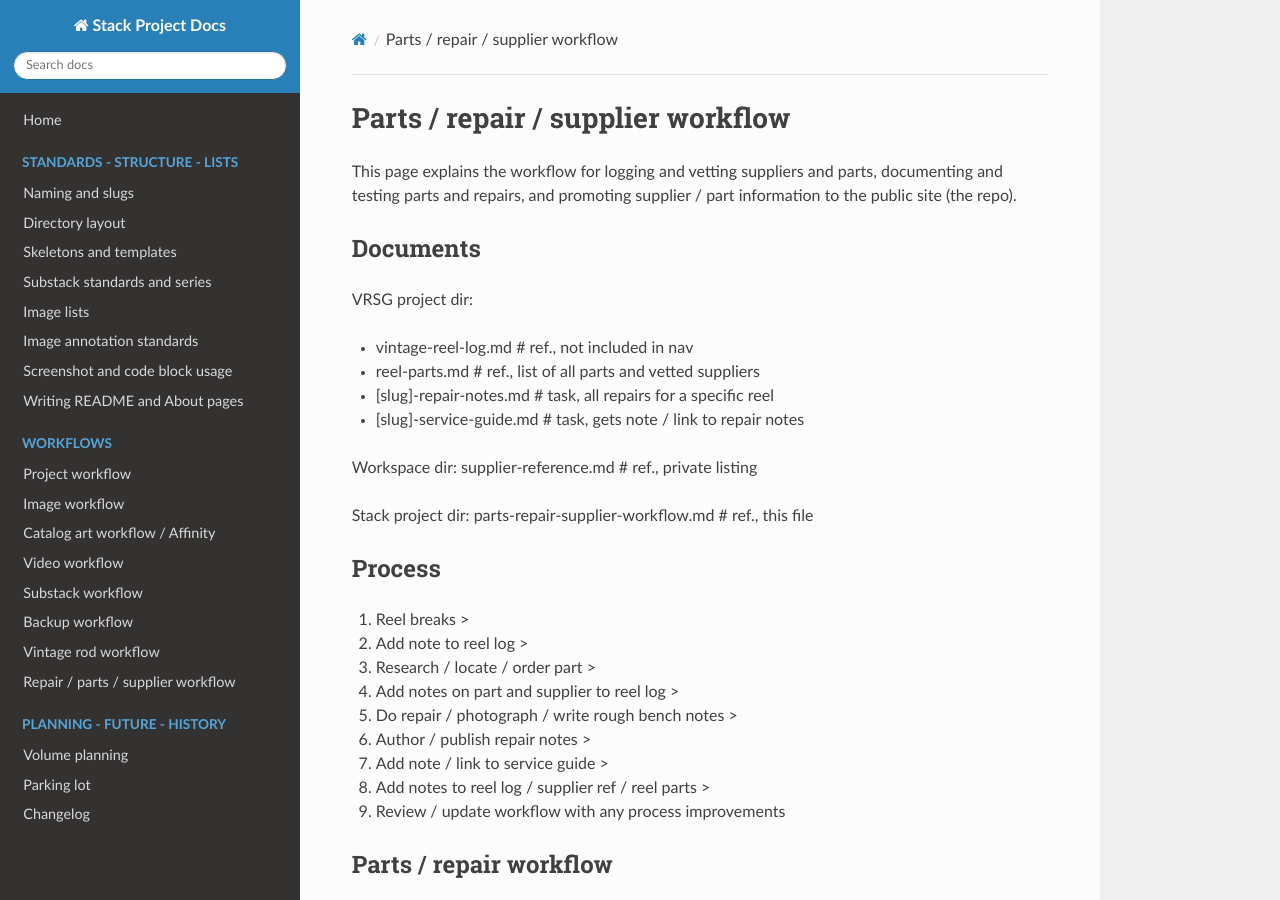
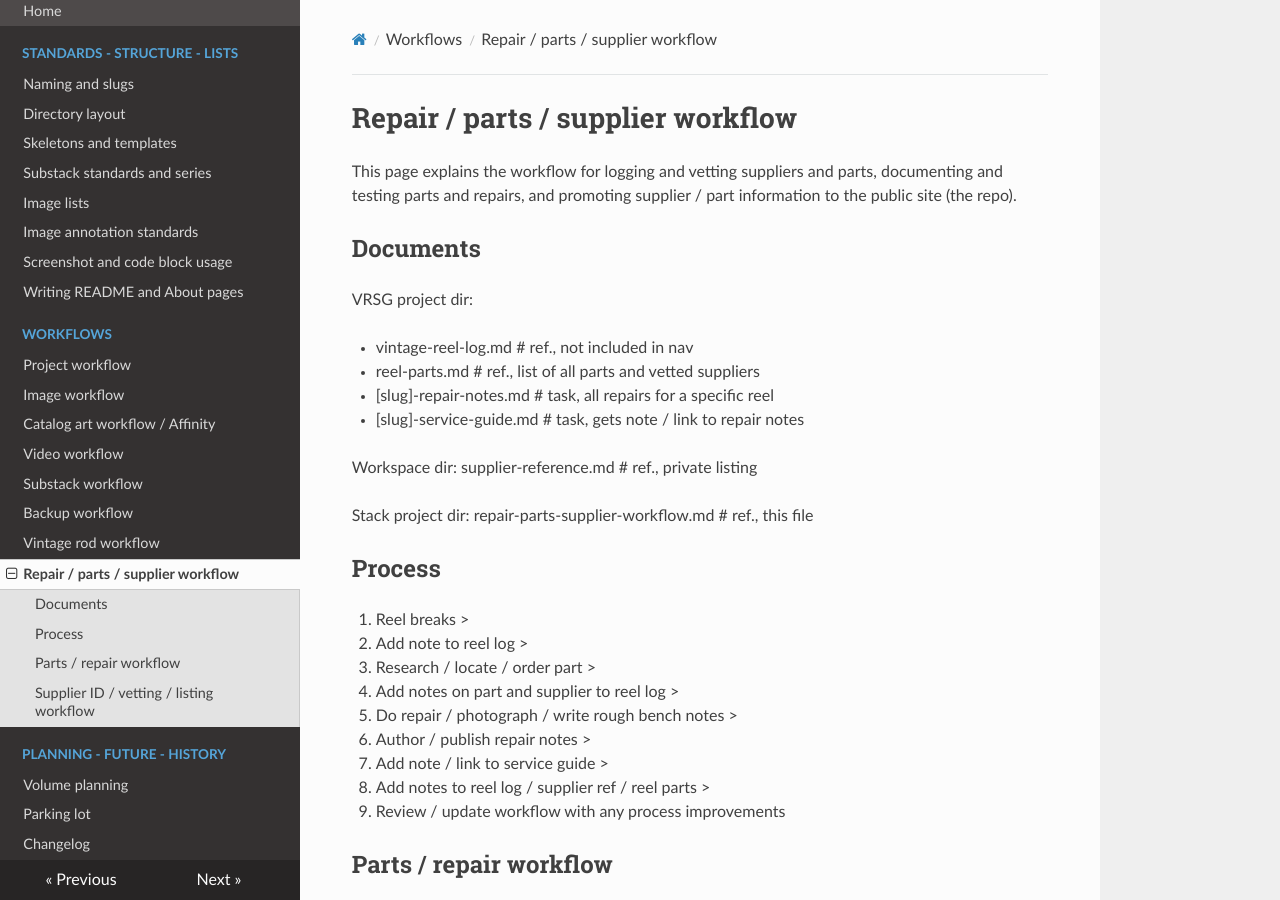
Before and after one commit to john-tech-writer/stack-project-docs, an MkDocs documentation site: the page built from docs/repair-parts-supplier-workflow.md, in a window 1280 px wide and 900 px high. Built offline with MkDocs 1.6.1, drawn with Linux system fonts in a browser that asks for light colours; nearby versions of some CDN libraries.

Commit message:
minor revisions to parts and repair doc

```diff
--- a/docs/parts-repair-supplier-workflow.md
+++ b/docs/repair-parts-supplier-workflow.md
@@ -1,4 +1,4 @@
-# Parts / repair / supplier workflow
+# Repair / parts / supplier workflow
 
 This page explains the workflow for logging and vetting suppliers and parts, documenting and testing parts and repairs, and promoting supplier / part information to the public site (the repo).
 
@@ -13,7 +13,7 @@
 
 Workspace dir: supplier-reference.md    # ref., private listing
 
-Stack project dir: parts-repair-supplier-workflow.md   # ref., this file
+Stack project dir: repair-parts-supplier-workflow.md   # ref., this file
 
 ## Process
 
```
